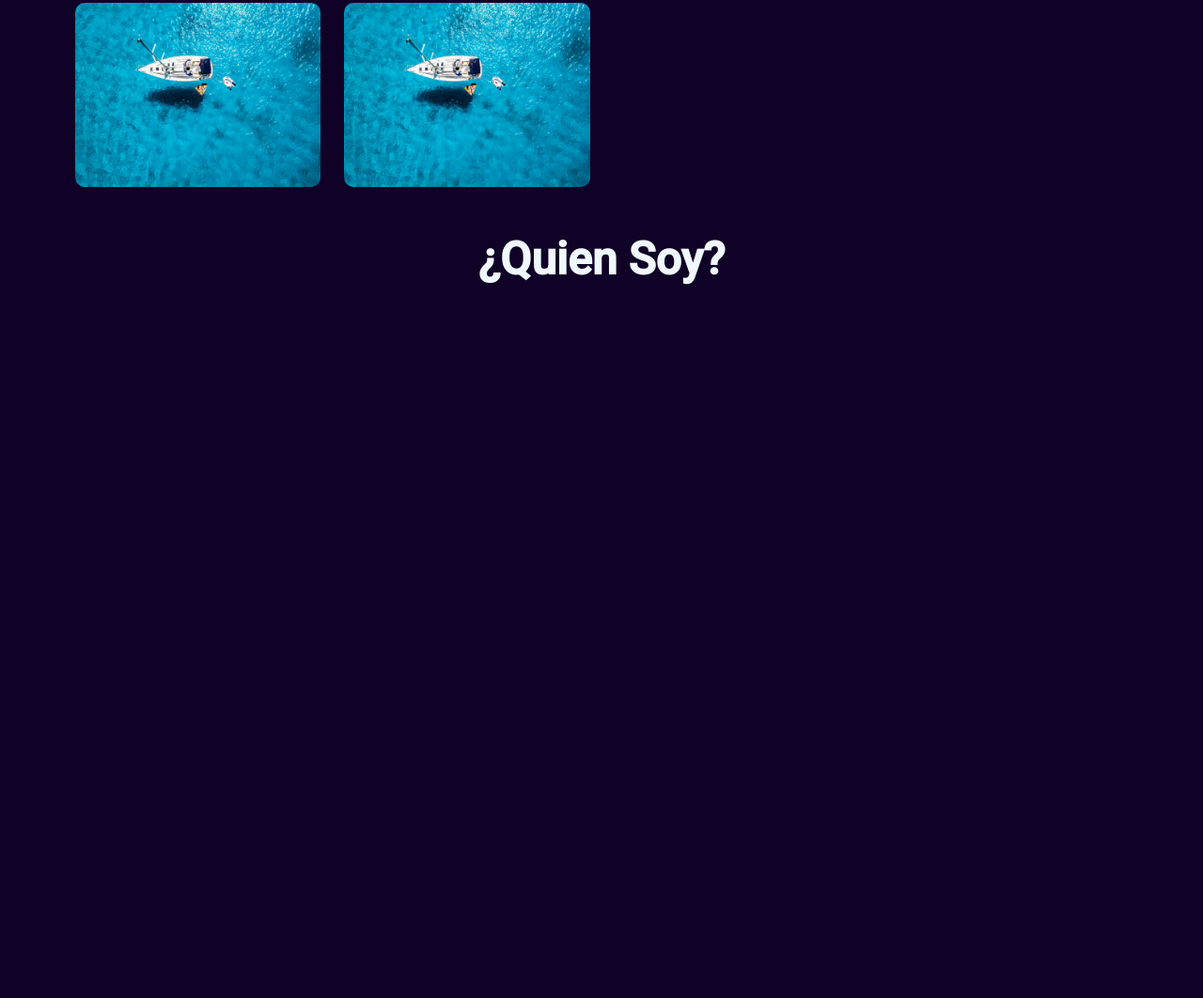
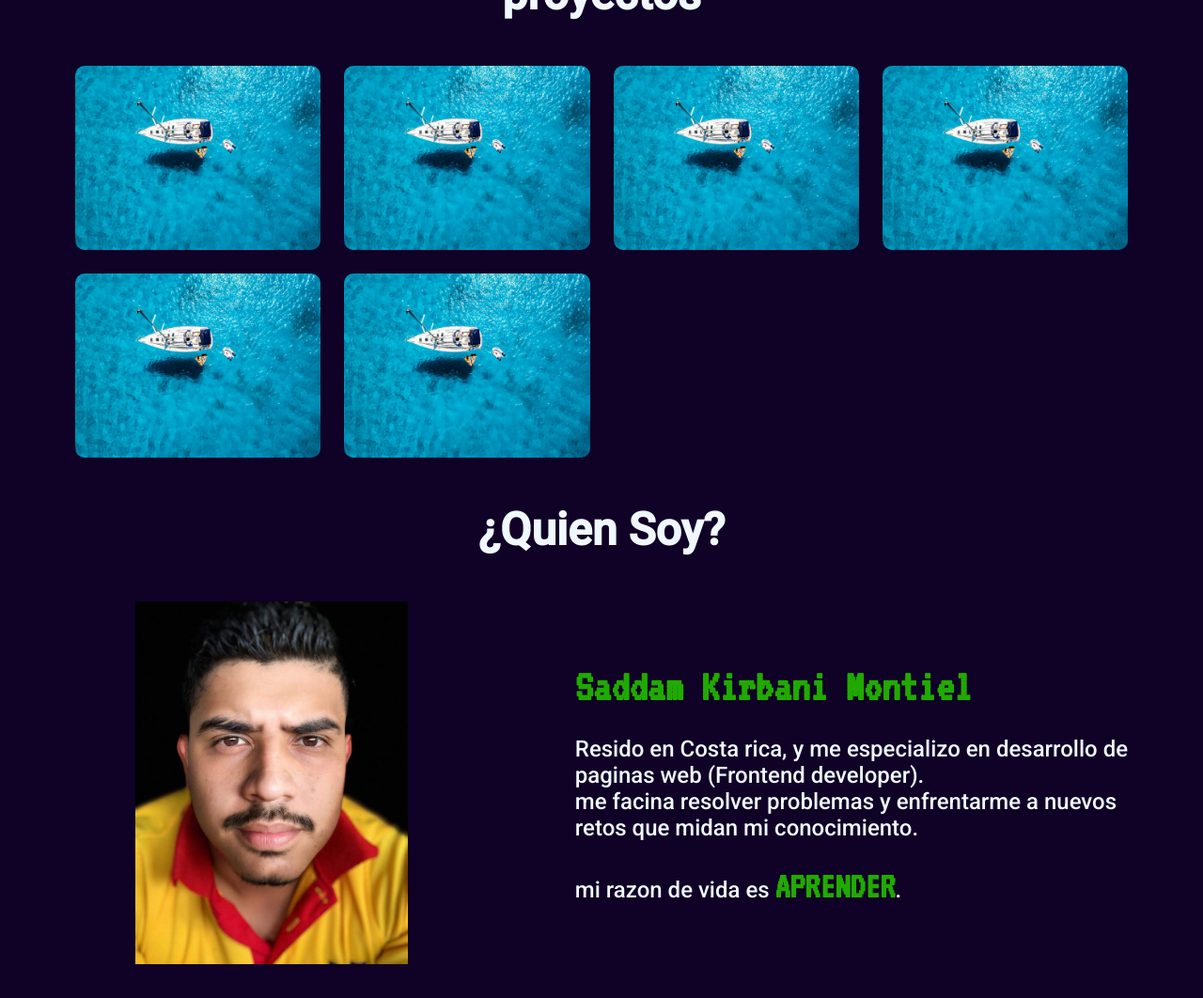
Before and after one commit to saddammont/saddammont.github.io, a plain HTML site: page index.html in a window 1280 px wide. Shown: the part 1035-2097 px from the top of the page at 94% size. Before the commit the page ends 1406 px from the top, so only its background shows below. Drawn offline with Linux system fonts and the light colour scheme.

Commit message:
diseño de about finalizado

```diff
--- /dev/null
+++ b/css/about.css
@@ -0,0 +1,31 @@
+.about-description
+{
+    display: flex;
+
+    align-items: center;
+    margin: 2rem;
+}
+
+.about-description img
+{
+    width: 50%;
+    height: auto;
+    margin-left: 7rem;
+
+}
+.about-description-text
+{
+    font-size: 1.5rem;
+}
+.about-description-text h3
+{
+    color: #20aa00;
+    font-family: 'VT323', monospace;
+    font-size: 3rem;
+}
+.about-description-text strong
+{
+    color: #20aa00;
+    font-family: 'VT323', monospace;
+    font-size: 2.5rem;
+}
--- a/css/hero.css
+++ b/css/hero.css
@@ -43,7 +43,7 @@
 .miphoto
 {
     width: auto;
-    height: 22em;
+    height: 40rem;
     margin-right: 3em;
     max-width: 100%;
 
--- a/index.html
+++ b/index.html
@@ -5,6 +5,7 @@
     <meta charset="utf-8">
     <meta name="viewport" content="width=device-width, initial-scale=1.0">
     <!-- aqui van los css -->
+    <link rel="stylesheet" href="./css/about.css">
     <link rel="stylesheet" href="./css/proyectos.css">
     <link rel="stylesheet" href="./css/hero.css">
     <link rel="stylesheet" href="css/header.css">
@@ -135,10 +136,19 @@
     <dir class="about" id="about">
       <h2 class="titulos" id="about">¿Quien Soy?</h2>
       <section class="about-description">
-        <figure>
-          <img src="" alt="" srcset="">
-        </figure>
-        <h3></h3>
+
+          <div>
+            <img src="images/myImage2.jpg" alt="myImage2" >
+          </div>
+
+        <div class="about-description-text">
+          <h3>Saddam Kirbani Montiel</h3><br>
+          <p>Resido en Costa rica, y me especializo en desarrollo de paginas web (Frontend developer). <br>
+          me facina resolver problemas y enfrentarme a nuevos retos que midan mi conocimiento. <br><br>
+
+          mi razon de vida es <strong>APRENDER</strong>.
+          </p>
+        </div>
       </section>
     </dir>
 
```
Also changed, not shown: images/myImage2.jpg (added).
